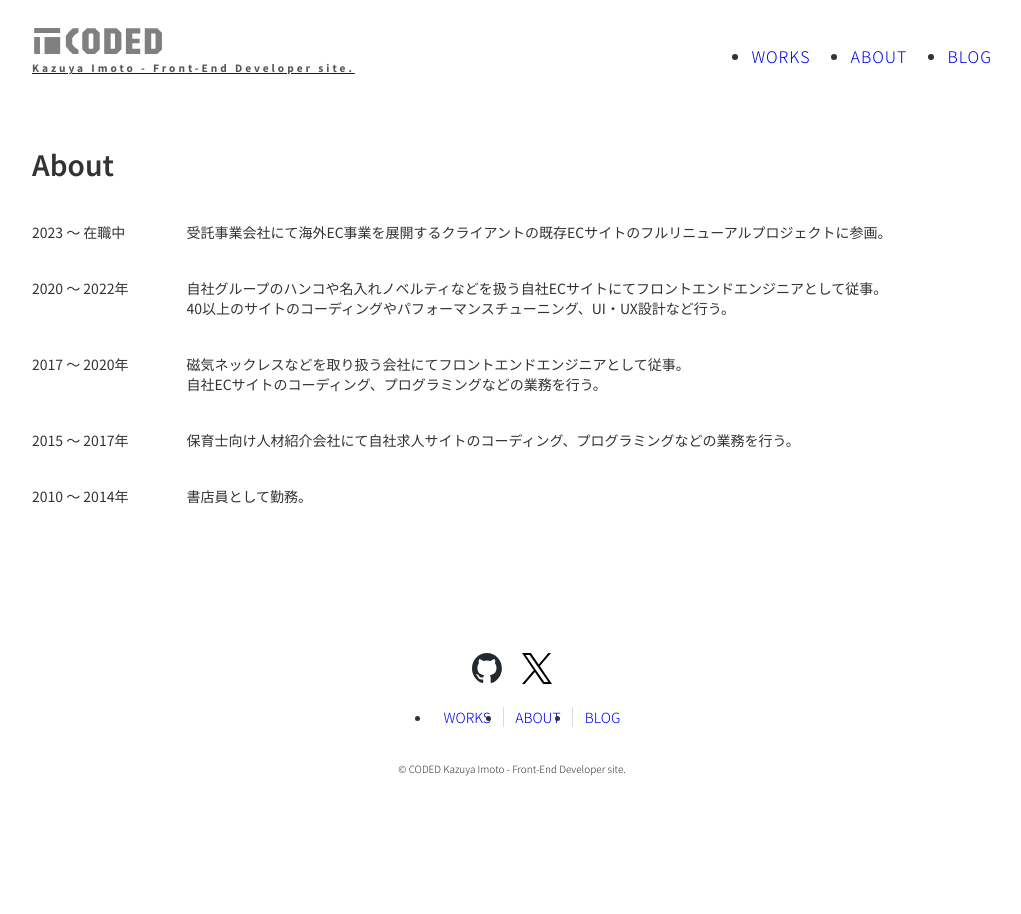
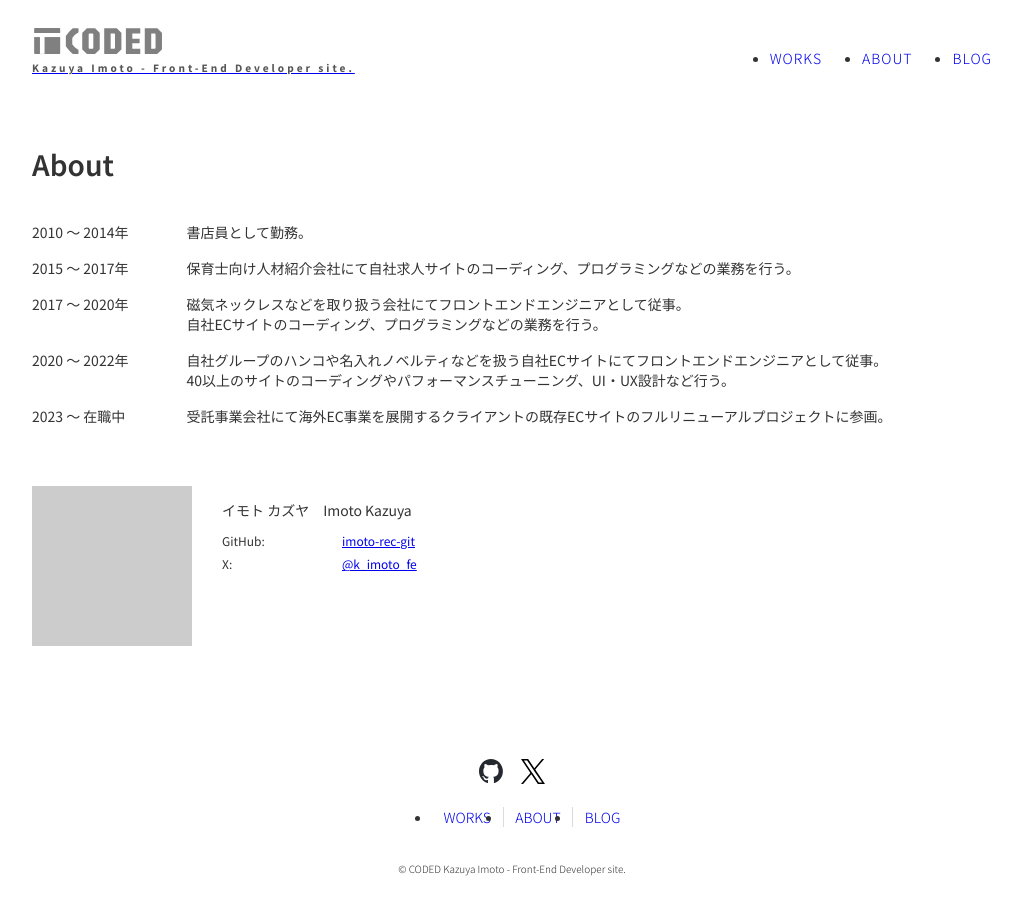
Before and after one commit to imoto-rec-git/portfolio, an Astro site: page /about in a window 1280 px wide. Shown: the whole page, without its empty margins (128-1149 px from the left). Before the commit the page ends 816 px from the top, so only its background shows below. Built offline with nearby package versions, Linux system fonts and the light colour scheme; Astro itself is replaced by a stand-in of ours.

Commit message:
add: プロフィール追加 change: ナビゲーション見た目変更

```diff
--- a/src/components/AboutPage/AboutPage.astro
+++ b/src/components/AboutPage/AboutPage.astro
@@ -1,24 +1,28 @@
 ---
 import styles from "./AboutPage.module.scss"
+import Profile from "../Profile/Profile.astro"
+
 ---
 
 <dl class={styles.list}>
-    <dt class={styles.summary}>2023 ～ 在職中</dt>
+    <dt class={styles.summary}>2010 ～ 2014年</dt>
+    <dd class={styles.detail}>書店員として勤務。</dd>
+    <dt class={styles.summary}>2015 〜 2017年</dt>
     <dd class={styles.detail}>
-        受託事業会社にて海外EC事業を展開するクライアントの既存ECサイトのフルリニューアルプロジェクトに参画。
+        保育士向け人材紹介会社にて自社求人サイトのコーディング、プログラミングなどの業務を行う。
     </dd>
+    <dt class={styles.summary}>2017 〜 2020年</dt>
+    <dd class={styles.detail}>
+    磁気ネックレスなどを取り扱う会社にてフロントエンドエンジニアとして従事。<br>自社ECサイトのコーディング、プログラミングなどの業務を行う。</dd>
     <dt class={styles.summary}>2020 ～ 2022年</dt>
     <dd class={styles.detail}>
         自社グループのハンコや名入れノベルティなどを扱う自社ECサイトにてフロントエンドエンジニアとして従事。<br>
         40以上のサイトのコーディングやパフォーマンスチューニング、UI・UX設計など行う。
     </dd>
-    <dt class={styles.summary}>2017 〜 2020年</dt>
+    <dt class={styles.summary}>2023 ～ 在職中</dt>
     <dd class={styles.detail}>
-    磁気ネックレスなどを取り扱う会社にてフロントエンドエンジニアとして従事。<br>自社ECサイトのコーディング、プログラミングなどの業務を行う。</dd>
-    <dt class={styles.summary}>2015 〜 2017年</dt>
-    <dd class={styles.detail}>
-        保育士向け人材紹介会社にて自社求人サイトのコーディング、プログラミングなどの業務を行う。
+        受託事業会社にて海外EC事業を展開するクライアントの既存ECサイトのフルリニューアルプロジェクトに参画。
     </dd>
-    <dt class={styles.summary}>2010 ～ 2014年</dt>
-    <dd class={styles.detail}>書店員として勤務。</dd>
 </dl>
+
+<Profile />
--- a/src/components/AboutPage/AboutPage.module.scss
+++ b/src/components/AboutPage/AboutPage.module.scss
@@ -5,7 +5,7 @@
   @include respond-to("laptop") {
     grid-template-columns: auto 1fr;
     column-gap: 18px;
-    row-gap: 36px;
+    row-gap: 16px;
     display: grid;
     margin-top: 38px;
   }
--- a/src/components/ExternalLink/ExternalLink.module.scss
+++ b/src/components/ExternalLink/ExternalLink.module.scss
@@ -2,12 +2,12 @@
   padding: 20px;
   display: flex;
   justify-content: center;
-  gap: 20px;
+  gap: 18px;
 }
 .link {
   display: inline-block;
 }
 .image {
-  width: 30px;
+  width: 24px;
   height: auto;
 }
--- a/src/components/ListItem/ListItem.module.scss
+++ b/src/components/ListItem/ListItem.module.scss
@@ -5,6 +5,6 @@
   font-weight: 300;
   letter-spacing: 0.1rem;
   @include respond-to("laptop") {
-    font-size: 1.6rem;
+    font-size: 1.4rem;
   }
 }
--- /dev/null
+++ b/src/components/Profile/Profile.astro
@@ -0,0 +1,18 @@
+---
+import { Picture } from "astro:assets"
+import styles from "./Profile.module.scss"
+import profile from "../../assets/profile.png"
+---
+
+<div class={styles.profile}>
+    <Picture src={profile} formats={['avif', 'png']} alt="イモトカズヤのプロフィール画像" class={styles.image} />
+    <div>
+        <p class={styles.name}>イモト カズヤ<span class={styles.sub}>Imoto Kazuya</span></p>
+        <dl class={styles.list}>
+            <dt class={styles.summary}>GitHub:</dt>
+            <dd class={styles.detail}><a href="https://github.com/imoto-rec-git" target="_blank" rel="noopener noreferrer" class={styles.link}>imoto-rec-git</a></dd>
+            <dt class={styles.summary}>X:</dt>
+            <dd class={styles.detail}><a href="https://x.com/k_imoto_fe" target="_blank" rel="noopener noreferrer" class={styles.link}>@k_imoto_fe</a></dd>
+        </dl>
+    </div>
+</div>
--- /dev/null
+++ b/src/components/Profile/Profile.module.scss
@@ -0,0 +1,33 @@
+@use "../../styles/breakpoints" as *;
+
+.profile {
+  margin-top: 18px;
+  @include respond-to("laptop") {
+    margin-top: 60px;
+    display: grid;
+    grid-template-columns: 160px 1fr;
+    align-items: flex-start;
+    justify-content: flex-start;
+    gap: 30px;
+  }
+}
+.image {
+  width: 100%;
+  height: auto;
+}
+.name {
+  font-size: 1.4rem;
+  margin-bottom: 6px;
+}
+.sub {
+  padding-left: 14px;
+}
+.link {
+  text-decoration: underline;
+}
+.list {
+  display: grid;
+  grid-template-columns: 80px 1fr;
+  font-size: 1.2rem;
+  row-gap: 6px;
+}
```
Also changed, not shown: src/assets/profile.png (added).
